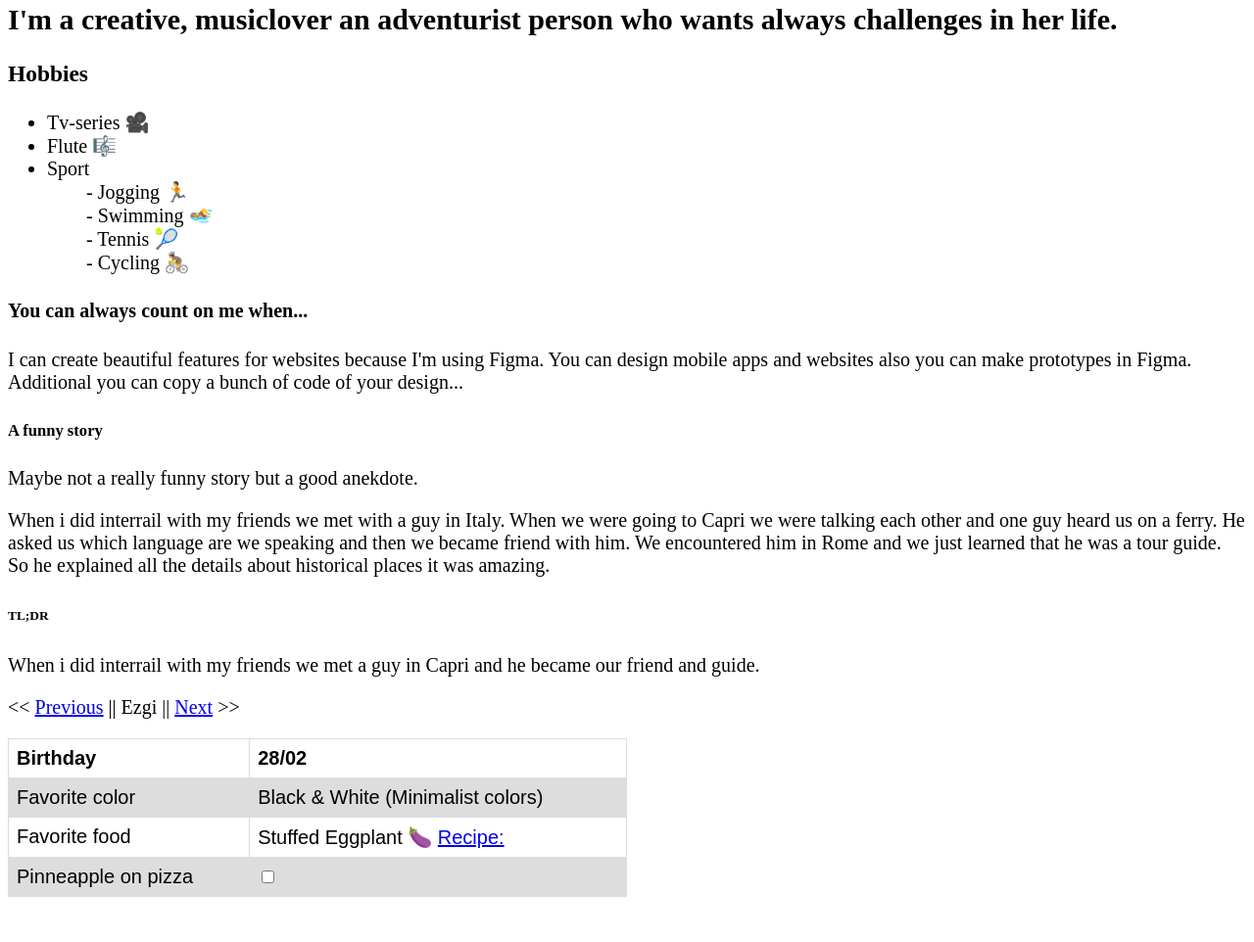
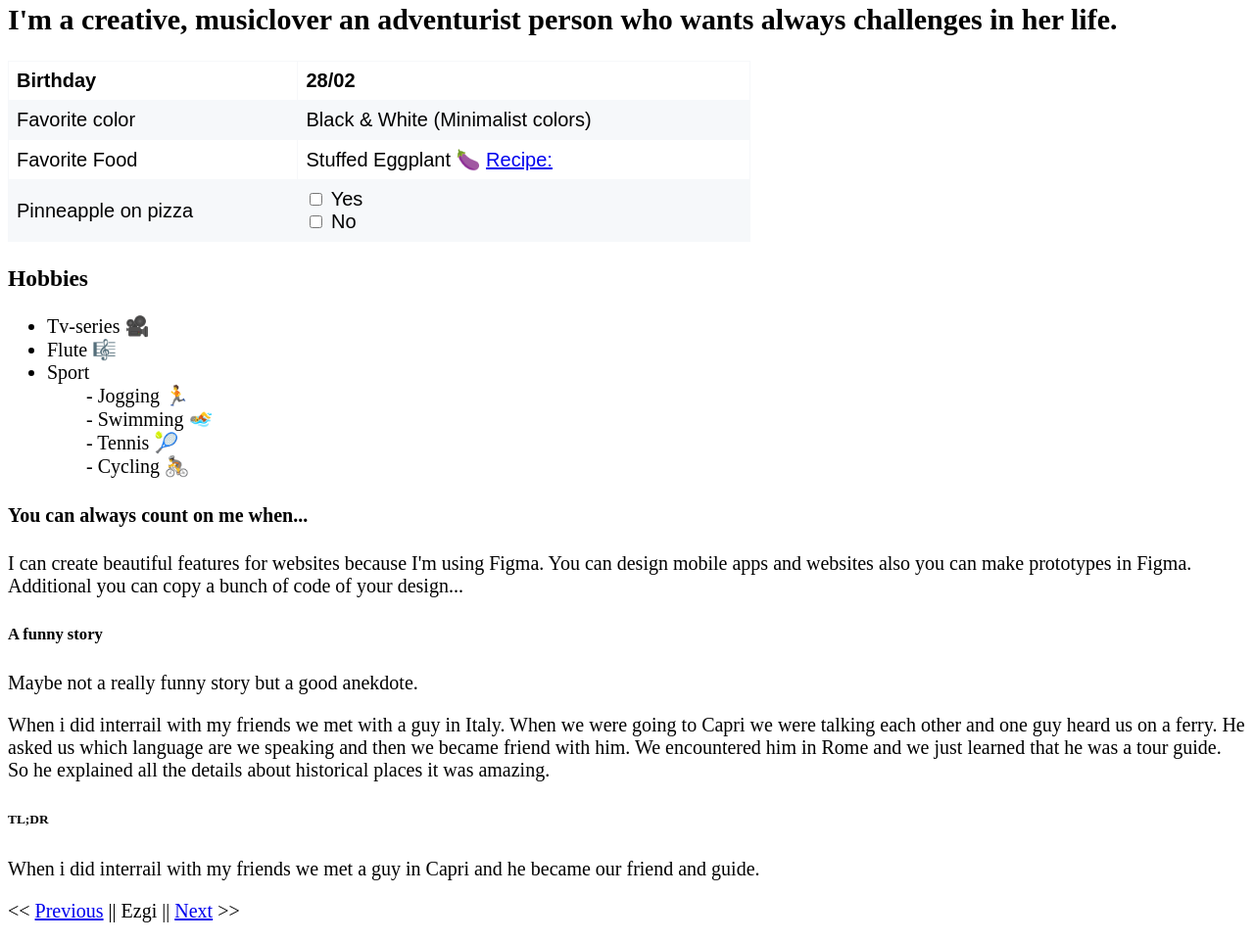
Before and after one commit to ezgihendrickx/markdown-to-html, a plain HTML site: page index.html in a window 1280 px wide. Shown: the part 188-1150 px from the top of the page at 98% size. Before the commit the page ends 1112 px from the top, so only its background shows below. Drawn offline with Linux system fonts and the light colour scheme.

Commit message:
Update index.html

```diff
--- a/index.html
+++ b/index.html
@@ -1,11 +1,8 @@
-
 <!DOCTYPE html>
 <html>
 <head>
 
 	<title>Markdown to HTML</title>
-
-</head>
   <style>
   table {
     font-family: arial, sans-serif;
@@ -13,12 +10,12 @@
     width: 50%;
   }
 td, th {
-  border: 1px solid #dddddd;
+  border: 1px solid #F6F8FA;
   text-align: left;
   padding: 8px;
 }
 tr:nth-child(even) {
-  background-color: #dddddd;
+  background-color: #F6F8FA;
 }
 </style>
 <style>
@@ -26,6 +23,8 @@ body {
   font-size: 20px;
 }
 </style>
+</head>
+
 <body>
 
 	<h1> Ezgi Hendrickx </h1>
@@ -39,29 +38,27 @@ body {
 </p>
 
 <h2> I'm a creative, musiclover an adventurist person who wants always challenges in her life. </h2>
-<table>
+
+<table style="width:60%">
         <tr>
             <th>Birthday</th>
             <th>28/02</th>
-
         </tr>
         <tr>
             <td>Favorite color</td>
             <td>Black & White (Minimalist colors)</td>
-
-  </tr>
         <tr>
-    <td>Favorite food</td>
-    <td>Stuffed Eggplant 🍆 <a href="https://ezgihendrickx.github.io/orderbelekker/index.html" target="_blank">Recipe:</a>
-    </td>
-
-  </tr>
+            <td>Favorite Food</td>
+            <td>Stuffed Eggplant 🍆 <a href="https://ezgihendrickx.github.io/orderbelekker/index.html" target="_blank">Recipe:</a> </td>
             <tr>
               <td>Pinneapple on pizza</td>
-
-    <td><input type="checkbox" name="Yes" />&nbsp;</td>
-
+              <td><input type="checkbox" id="Yes" name="Yes" value="Yes">
+<label for="Yes"> Yes </label><br>
+<input type="checkbox" id="No" name="No" value="No">
+<label for="No"> No </label><br></td></td>
+            </td>
         </tr>
+    </table>
 
 <h3>Hobbies</h3>
 <ul>
@@ -88,7 +85,7 @@ body {
 
 <p>When i did interrail with my friends we met a guy in Capri and he became our friend and guide.</p>
 
-<p> << <a href="https://github.com/DriesDD/markdown-challenge/blob/master/README.md" target="_blank">Previous</a> || Ezgi ||
+<p> << <a href="https://github.com/DriesDD/markdown-to-html/blob/master/index.html" target="_blank">Previous</a> || Ezgi ||
 
   <a href="https://github.com/fawadrafique/markdown-challenge/blob/master/README.md" target="-_blank">Next</a> >>
 
```
Lines whose indentation alone changed are shown as unchanged.
